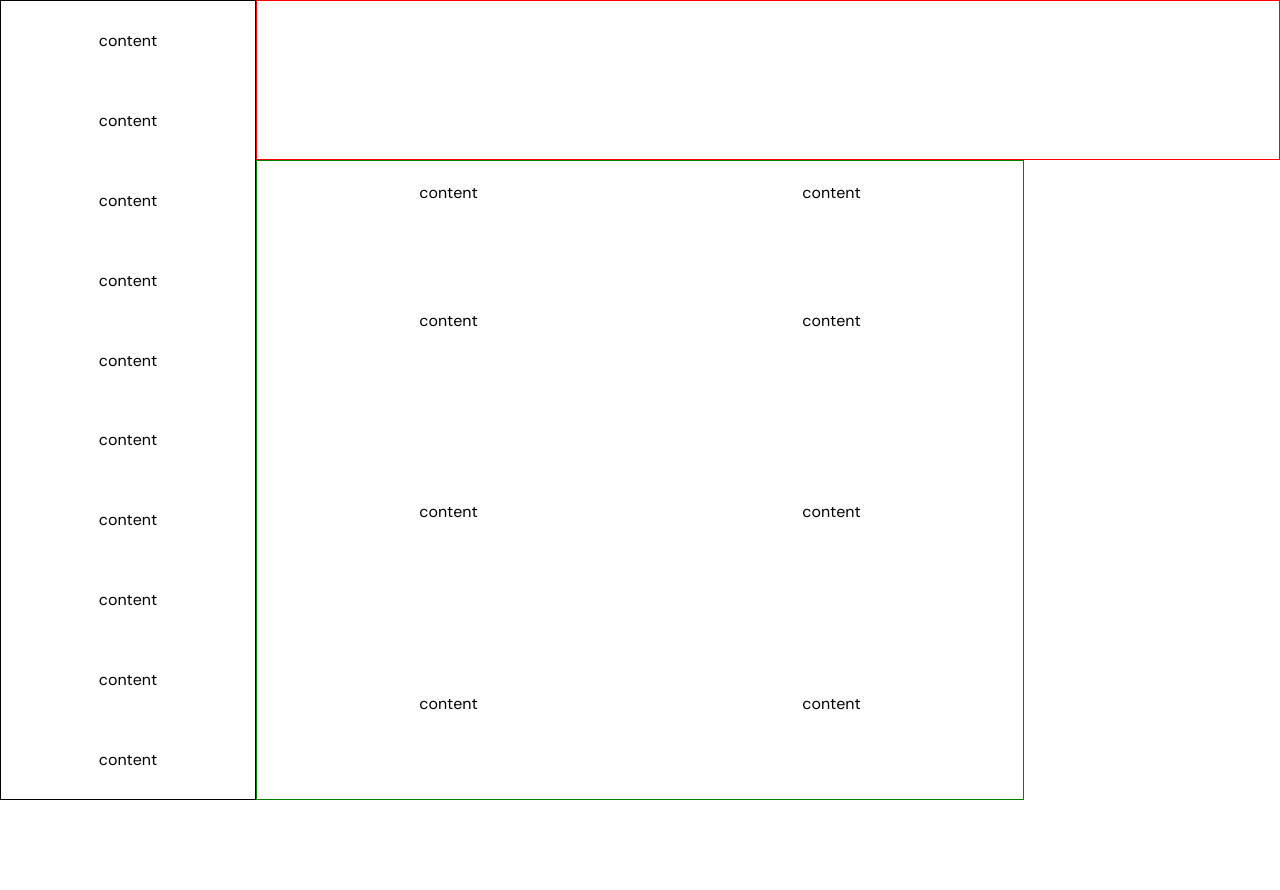
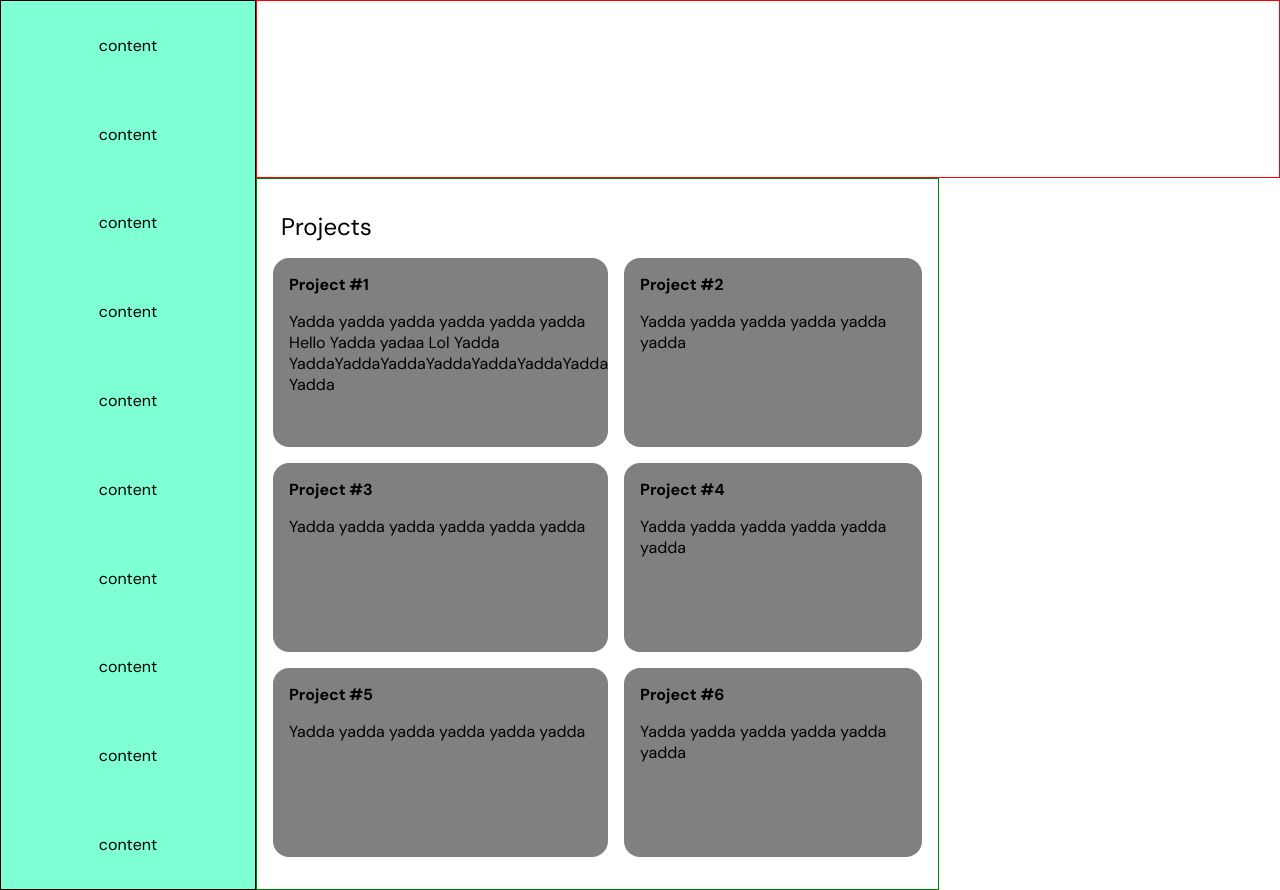
Before and after one commit to shanej3/admin-dashboard, a plain HTML site: page index.html in a window 1280 px wide. Before the commit the page ends 800 px from the top, so only its background shows below. Drawn offline with Linux system fonts and the light colour scheme.

Commit message:
Basic styling + more grids

```diff
--- a/index.html
+++ b/index.html
@@ -25,18 +25,42 @@
         </div>
         <div class="right-grid">
             <div class="header">
+                <div class="topheader">
 
+                </div>
+                <div class="bottomheader">
+
+                </div>
             </div>
             <div class="main-content">
                 <div class="middle-content">
-                    <div>content</div>
-                    <div>content</div>
-                    <div>content</div>
-                    <div>content</div>
-                    <div>content</div>
-                    <div>content</div>
-                    <div>content</div>
-                    <div>content</div>
+                    <div id="above-card">
+                        Projects
+                    </div>
+                    <div id="card">
+                        <div id="Title">Project #1</div>
+                        <div id="subtext">Yadda yadda yadda yadda yadda yadda Hello Yadda yadaa Lol Yadda YaddaYaddaYaddaYaddaYaddaYaddaYadda Yadda</div>
+                    </div>
+                    <div id="card">
+                        <div id="Title">Project #2</div>
+                        <div id="subtext">Yadda yadda yadda yadda yadda yadda</div>
+                    </div>
+                    <div id="card">
+                        <div id="Title">Project #3</div>
+                        <div id="subtext">Yadda yadda yadda yadda yadda yadda</div>
+                    </div>
+                    <div id="card">
+                        <div id="Title">Project #4</div>
+                        <div id="subtext">Yadda yadda yadda yadda yadda yadda</div>
+                    </div>
+                    <div id="card">
+                        <div id="Title">Project #5</div>
+                        <div id="subtext">Yadda yadda yadda yadda yadda yadda</div>
+                    </div>
+                    <div id="card">
+                        <div id="Title">Project #6</div>
+                        <div id="subtext">Yadda yadda yadda yadda yadda yadda</div>
+                    </div>
                 </div>
                 <div class="right-content">
                     <div class="top-right-content">
--- a/style.css
+++ b/style.css
@@ -23,6 +23,7 @@ html, body {
     display : grid;
     grid-template-rows : repeat(10, 1fr);
     place-items : center;
+    background-color :aquamarine
 }
 .right-grid {
     display : grid;
@@ -33,14 +34,37 @@ html, body {
 }
 .main-content {
     display : grid;
-    grid-template-columns : 3fr 1fr;
+    grid-template-columns : 2fr 1fr;
 }
 .middle-content {
     border : 1px solid green;
     display : grid;
     grid-template-columns : 1fr 1fr;
     grid-template-rows : 1fr repeat(3, 3fr);
-    place-items : center;
+    gap : 1rem;
+    padding-left : 1rem;
+    padding-right : 1rem;
+    padding-bottom : 2rem;
+}
+#above-card {
+    background-color: white;
+    grid-column : 1 / -1;
+    padding-left : 0.5rem;
+    padding-top : 2rem;
+    font-size : 1.5rem;
+}
+#card {
+    background-color : grey;
+    width : 100%;
+    height : 100%;
+    border-radius : 1rem;
+}
+#Title, #subtext {
+    padding-left : 1rem;
+    padding-top : 1rem;
+}
+#Title {
+    font-weight : 700;
 }
 .right-content {
     display : grid;
```
